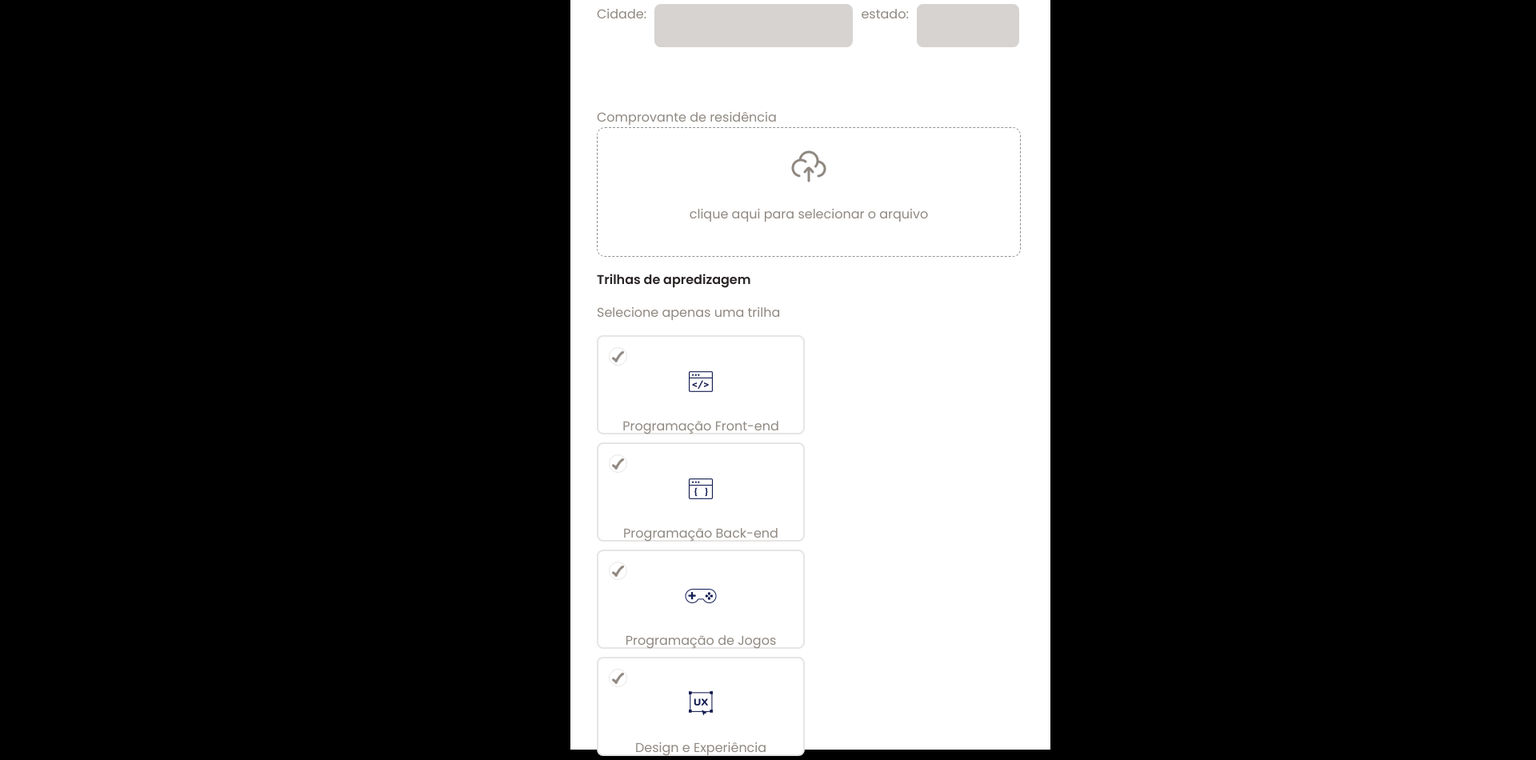
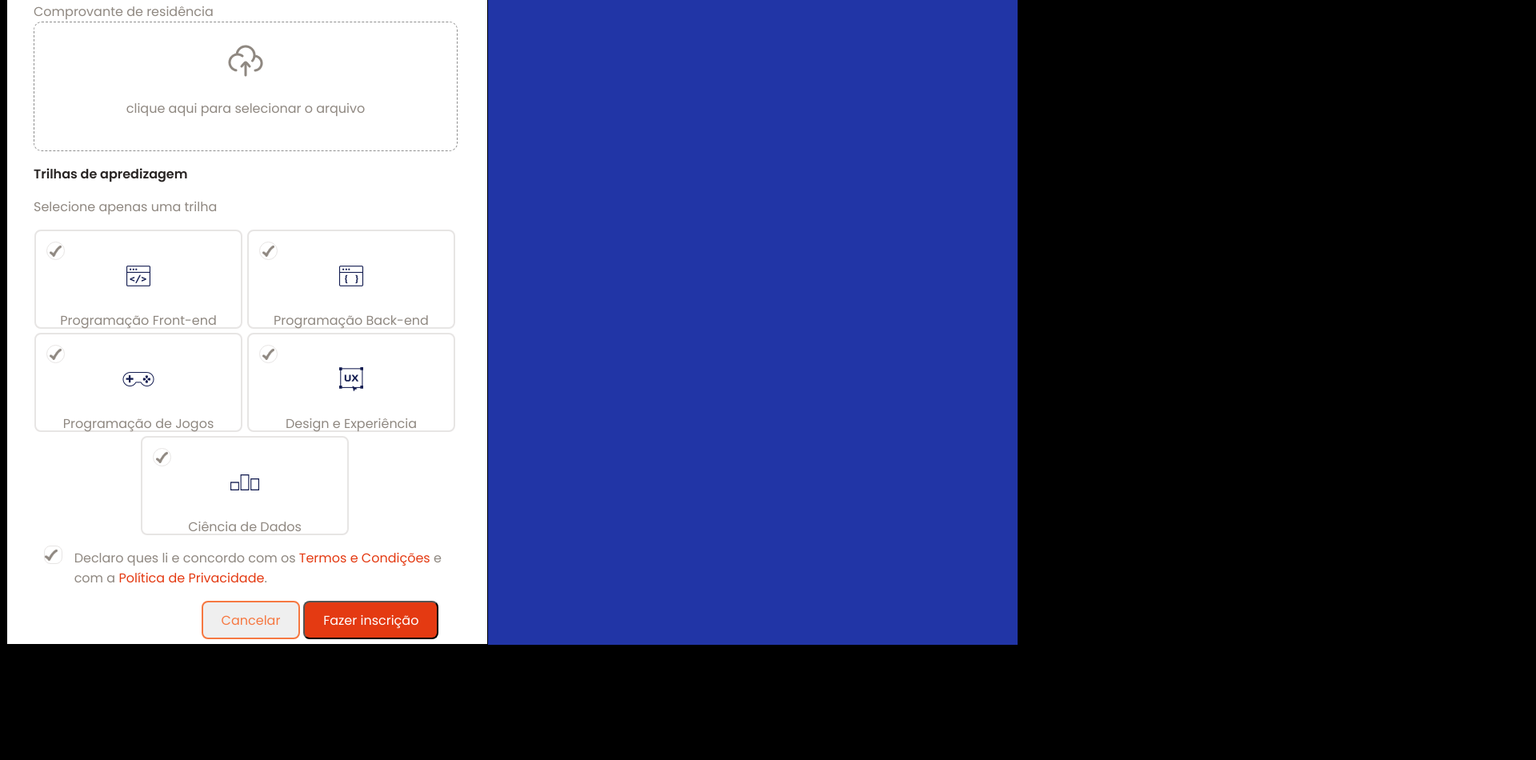
Before and after one commit to philipz7/desafio2-forms, a plain HTML site: page formulario/index.html in a window 1280 px wide. Shown: the part 1642-2592 px from the top of the page at 80% size, 1920 px wide, since content can reach past the window. After the commit the page ends 2456 px from the top, so only its background shows below. Drawn offline with Linux system fonts and the light colour scheme.

Commit message:
alterações esteticas

```diff
--- a/formulario/style/style.css
+++ b/formulario/style/style.css
@@ -2,7 +2,10 @@
 
 
 body {
-    background-color: black;
+    background-color: rgb(0, 0, 0);
+    display: flex;
+    justify-content: center;
+    align-items: center;
 }
 
 nav {
@@ -21,12 +24,10 @@ nav {
 
 .formulario {
     background-color: #2135A6;
-    width: 1280px;
-    height: 832px;
+    width: 100%;
+    height: 100%;
     margin: 0 auto;
-    top: 140px;
-    left: 712px;
-    position: absolute;
+    display: flex;
 }
 .ilustracao {
     position: absolute;
@@ -100,7 +101,8 @@ nav {
     width: 528px;
     display: flex;
     flex-wrap: wrap;
-    gap: 10px;
+    gap: 5px;
+    justify-content: space-evenly;
 }
 
 .trilha {
```
Also changed, not shown: formulario/index.html (+0 -2 lines).
